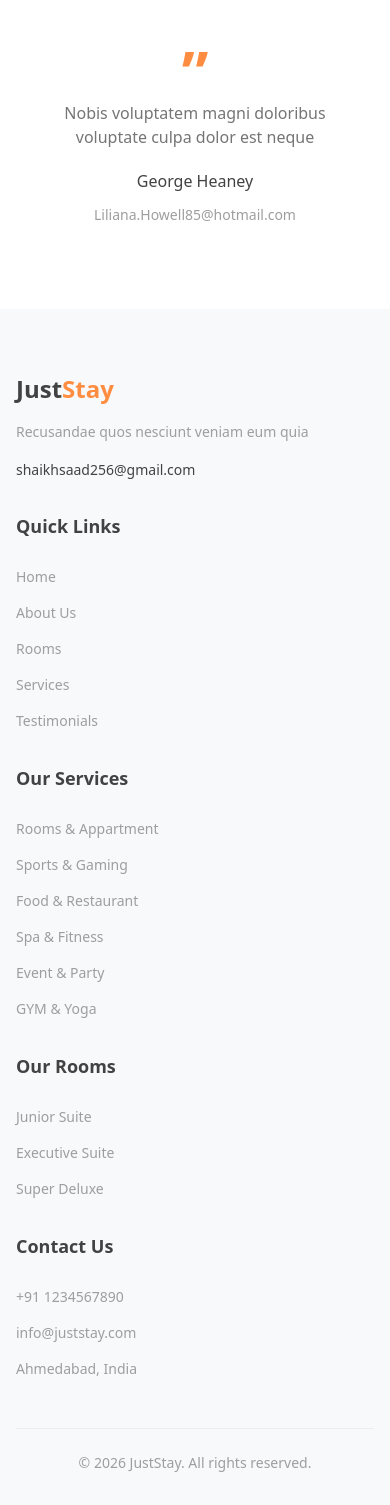
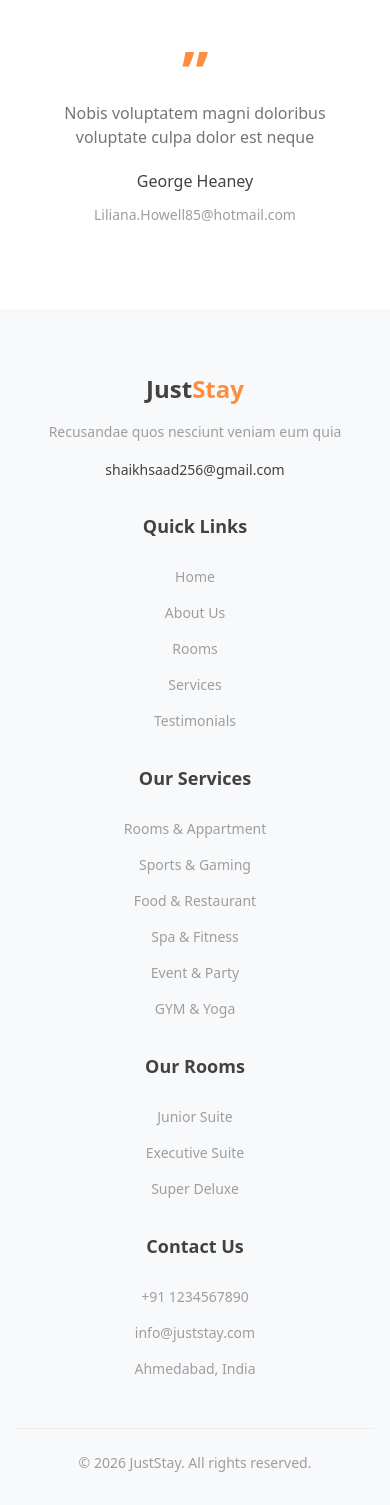
Before and after one commit to AnastasiiaBodnar/hotel-landing, a Vue app: page / in a window 390 px wide. Shown: the part 5559-7064 px from the top of the page. Built offline with nearby package versions, Linux system fonts and the light colour scheme.

Commit message:
style: update responsive design to footer

```diff
--- a/src/components/TheFooter.vue
+++ b/src/components/TheFooter.vue
@@ -26,6 +26,7 @@ const contact = [
   { id: 1, name: '+91 1234567890', href: 'tel:+911234567890' },
   { id: 2, name: 'info@juststay.com', href: 'mailto:info@juststay.com' },
   { id: 3, name: 'Ahmedabad, India', href: '#contact' },
+
 ]
 </script>
 
@@ -33,9 +34,9 @@ const contact = [
   <footer id="contact" class="bg-background pt-16 pb-8">
     <div class="max-w-7xl mx-auto px-4 sm:px-6 md:px-10">
 
-      <div class="grid grid-cols-1 md:grid-cols-2 lg:grid-cols-5 gap-8 lg:gap-12 mb-12">
+      <div class="grid grid-cols-1 md:grid-cols-3 lg:grid-cols-5 gap-8 lg:gap-12 mb-12">
 
-        <div class="lg:col-span-1">
+        <div class="lg:col-span-1 text-center md:text-left">
           <h3 class="text-heading text-2xl font-bold mb-4">
             Just<span class="text-primary">Stay</span>
           </h3>
@@ -47,7 +48,7 @@ const contact = [
           </p>
         </div>
 
-        <div class="lg:col-span-1">
+        <div class="lg:col-span-1 text-center md:text-left">
           <h3 class="text-heading text-lg font-bold mb-6">
             Quick Links
           </h3>
@@ -63,7 +64,7 @@ const contact = [
           </ul>
         </div>
 
-        <div class="lg:col-span-1">
+        <div class="lg:col-span-1 text-center md:text-left">
           <h3 class="text-heading text-lg font-bold mb-6">
             Our Services
           </h3>
@@ -79,7 +80,7 @@ const contact = [
           </ul>
         </div>
 
-        <div class="lg:col-span-1">
+        <div class="lg:col-span-1 text-center md:text-left">
           <h3 class="text-heading text-lg font-bold mb-6">
             Our Rooms
           </h3>
@@ -95,7 +96,7 @@ const contact = [
           </ul>
         </div>
 
-        <div class="lg:col-span-1">
+        <div class="lg:col-span-1 text-center md:text-left">
           <h3 class="text-heading text-lg font-bold mb-6">
             Contact Us
           </h3>
```
